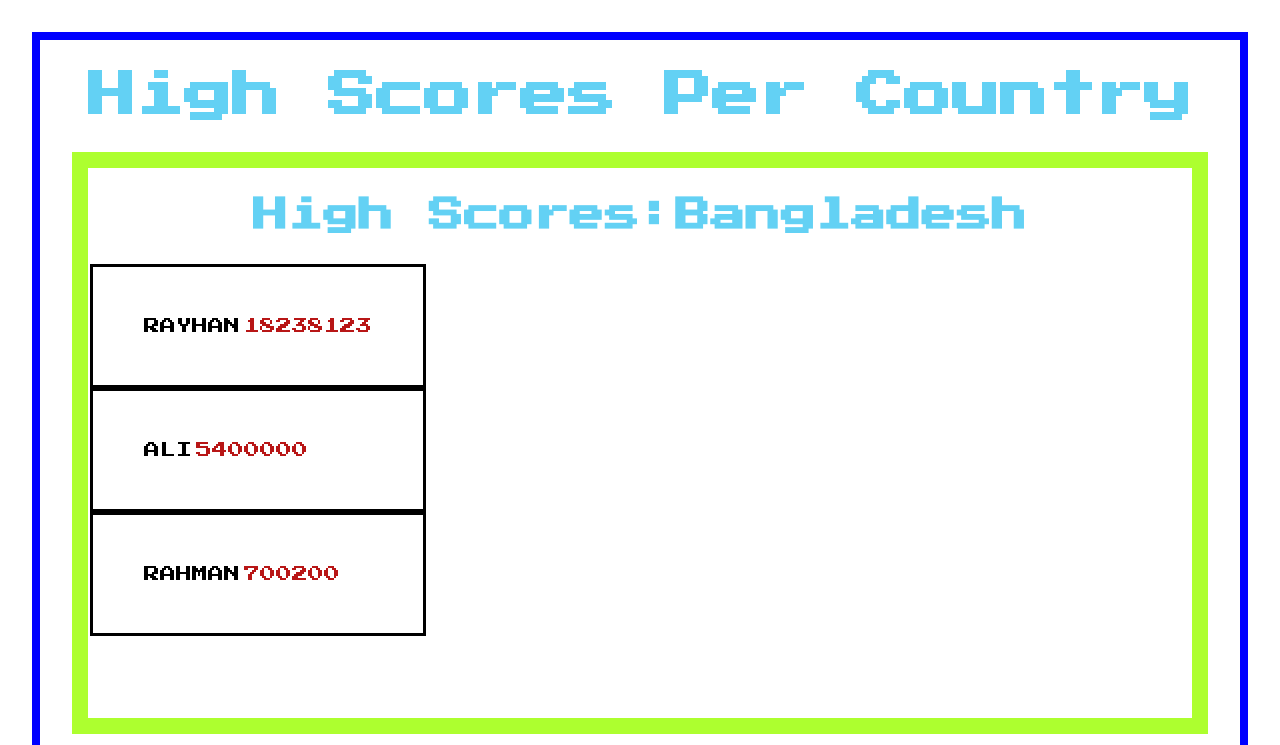
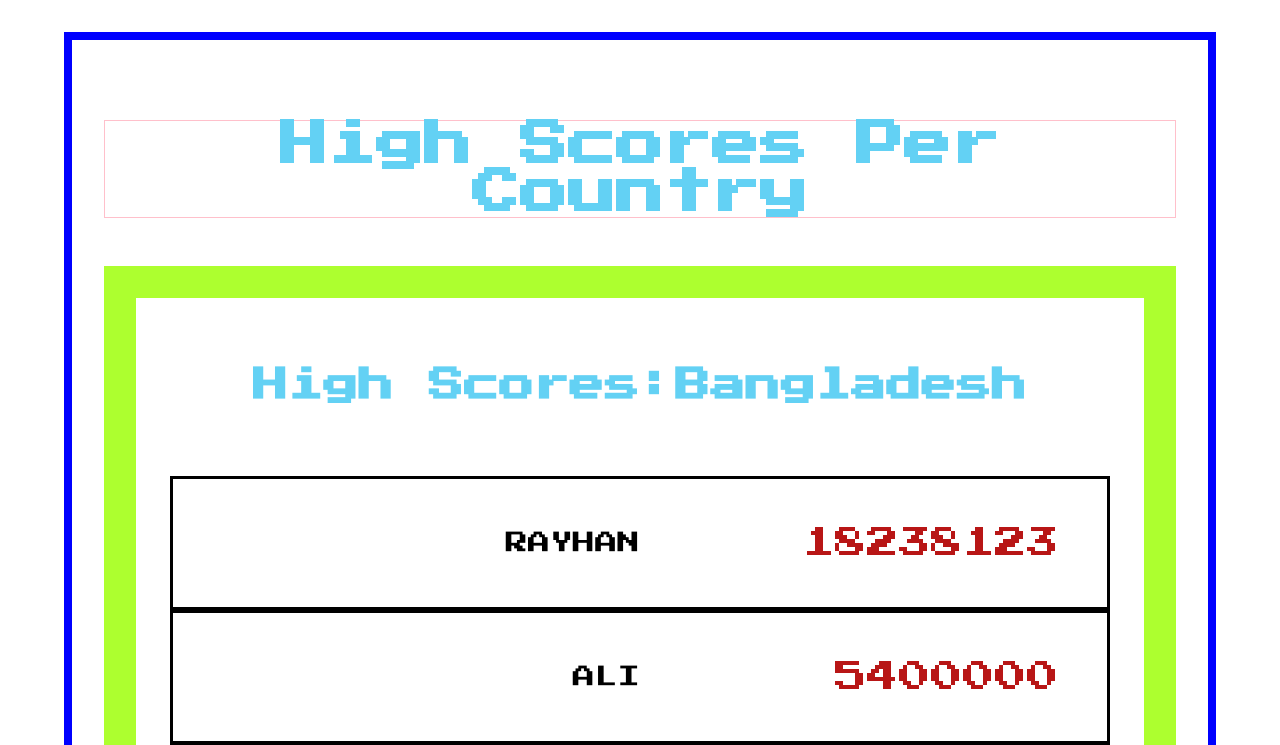
Before and after one commit to ironkamosi/high-scores-react-, a React (Create React App) app: page / in a window 1280 px wide. Shown: the top 745 px of the page. Built offline with nearby package versions, Linux system fonts and the light colour scheme.

Commit message:
updated the styling

```diff
--- a/src/TableBody.js
+++ b/src/TableBody.js
@@ -17,14 +17,12 @@ const TableBody = ({ scores }) => {
         {sortedCountryScores.map((scoreData, index) => {
           return (
             <tr key={index + 200} className="rowScoreData">
-              <div className="score-table">
                 <td className="retro-font-names" key={index}>
                   {scoreData.n.toUpperCase()}
                 </td>
                 <td className="retro-font-scores" key={index + 100}>
                   {scoreData.s}
                   </td>
-              </div>
             </tr>
           );
         })}
--- a/src/index.css
+++ b/src/index.css
@@ -1,3 +1,10 @@
+div, h2,h1,tr,td,th,tbody{
+  margin: 0em;
+  padding: 0em;
+  box-sizing: border-box;
+  border: 0px none;
+
+}
 body {
   margin: 0;
   font-family: -apple-system, BlinkMacSystemFont, 'Segoe UI', 'Roboto', 'Oxygen',
@@ -11,38 +18,66 @@ code {
   font-family: source-code-pro, Menlo, Monaco, Consolas, 'Courier New',
     monospace;
 }
-
-.green-boarder{
-border: 1em greenyellow solid;
-margin: 2em;
-padding-bottom: 5em;
-}
+/*-------------------------------------------------*/
 
 .blue-boarder{
 border: 0.5em blue solid;
-margin: 2em;
+margin: 2em auto;
+padding: 2em;
+width: 90%;
+}
+.high-scores-countries-title{
+font-family: 'Press Start 2P', cursive	;
+font-size: 3em;
+color: #63D1F4;
+margin-top: 1em;
+margin-bottom: 1em;
+border: 1px solid pink;
+}
+
+.green-boarder{
+border: 2em greenyellow solid;
+padding: 0em 2em 5em;
+margin: 2em auto;
+width: 100%;
+
 }
 
 .retro-font-h2{
  font-family: 'Press Start 2P', cursive	;
  font-size: 2.2em;
  color: #63D1F4;
+ margin: 2em;
+}
+/*-------------------------------------------------*/
+
+table {
+width: 100%;
 }
 
-.high-scores-countries-title{
+tr{
+border: 2px black solid;
+border-width: 3px;
+width:100%;
+display:block;
+padding: 3em;
+}
+/*-------------------------------------------------*/
+td{
 font-family: 'Press Start 2P', cursive	;
-font-size: 3em;
- color: #63D1F4;
+display:inline-block;
+width: 50%;
+text-align: right;
 }
 .retro-font-names{
- font-family: 'Press Start 2P', cursive	;
  color: #000000;
+font-size: 1.4em;
+
 }
 
 .retro-font-scores{
- font-family: 'Press Start 2P', cursive	;
- color: #b81616;
- /* padding-left: 5em; */
+color: #b81616;
+font-size: 2em;
 
 }
 
@@ -51,10 +86,3 @@ border: 0.5em black solid;
 border-width: em;
 padding-right: 5em;
 } */
-
-tr{
-border: black solid;
-border-width: 3px;
-display:block;
-padding: 3em;
-}
```
